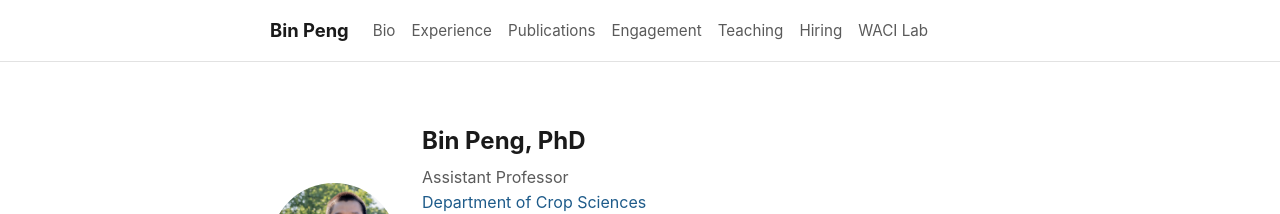
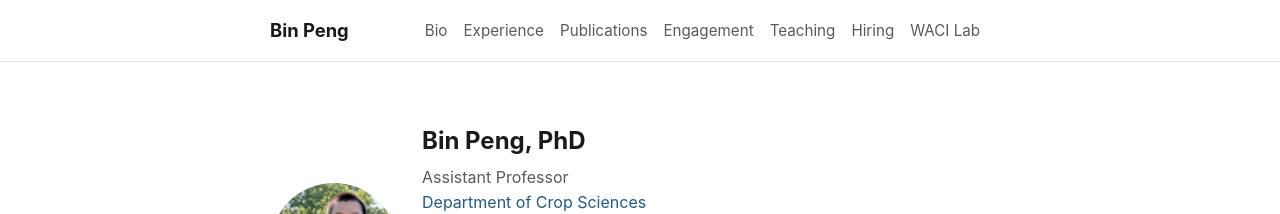
Before and after one commit to pengbinpeluo/pengbinpeluo.github.io, a Jekyll site: the page built from index.md, in a window 1280 px wide. Shown: the top 214 px of the page. Built offline with Jekyll 4.4.1, drawn with Linux system fonts in a browser that asks for light colours.

Commit message:
Align nav with bio heading below site title
Co-Authored-By: Claude Sonnet 5 <noreply@anthropic.com>

```diff
--- a/assets/css/main.css
+++ b/assets/css/main.css
@@ -35,7 +35,7 @@ a:hover { text-decoration: underline; }
   flex-wrap: wrap;
   align-items: center;
   justify-content: flex-start;
-  gap: 1.5rem;
+  gap: 4.75rem;
 }
 .site-title {
   font-weight: 700;
```
